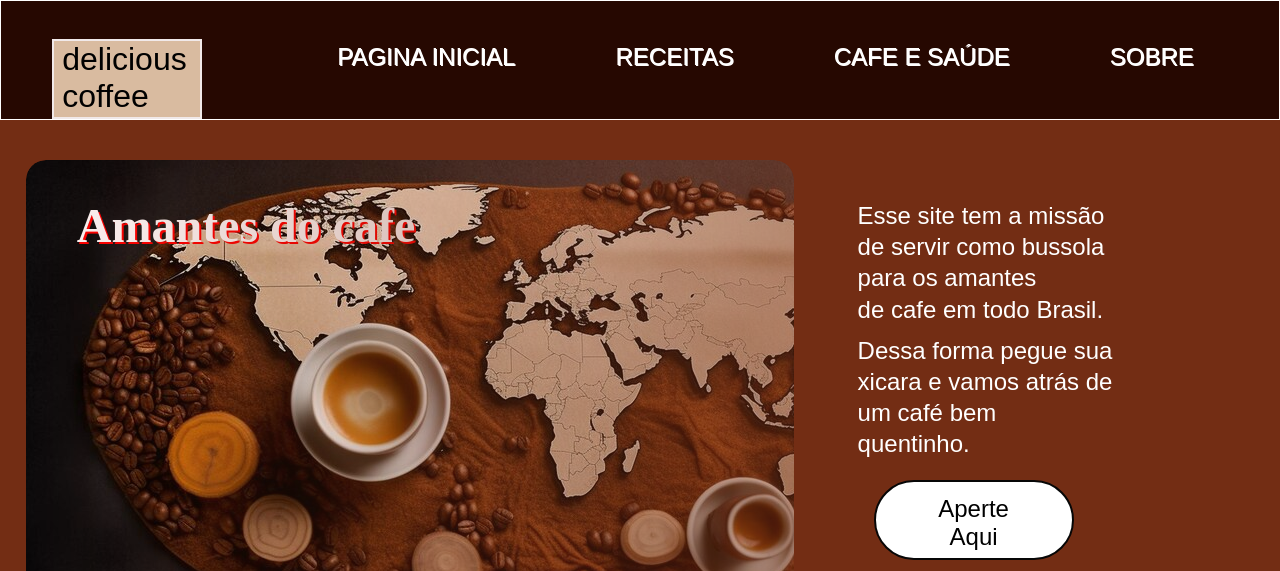
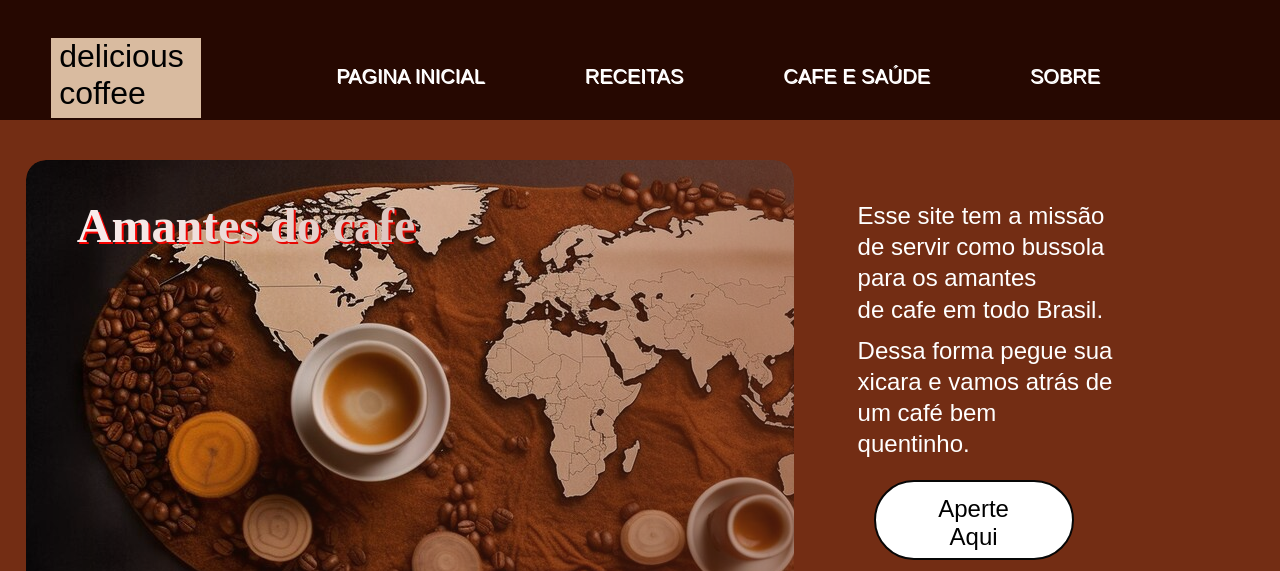
Before and after one commit to AdnanSD/CafeFinder, a plain HTML site: page index2.html in a window 1280 px wide. Shown: the top 571 px of the page. Drawn offline with nearby package versions, Linux system fonts and the light colour scheme; a small style sheet from the web is missing.

Commit message:
fildeset responsividade

```diff
--- a/index2.html
+++ b/index2.html
@@ -24,13 +24,12 @@
             <a href="" class="btn-close" onclick="btnClose()"><strong>x</strong></a>
             <ul>
                 <li> <a href="index2.html">PAGINA INICIAL</a></li>
-                <li> <a href="receitas.html">RECEITAS</a></li>
-                <li> <a href="cafeesaude.html">CAFE E SAÚDE</a></li>
-                <li> <a href="#contatoFundo">SOBRE</a></li>
+                <li> <a href="#">RECEITAS</a></li>
+                <li> <a href="#">CAFE E SAÚDE</a></li>
+                <li> <a href="#">SOBRE</a></li>
             </ul>
 
         </nav>
-
     </header>
 
 
@@ -123,7 +122,7 @@
                     <img class="LogoEmpresa" src="/imagens/LogoDaEmpresa.png" alt="imagem.png">
                 </div>
             </div>
-            <p>----------------------------------------------------------------</p>
+
     </footer>
     <script src="https://unpkg.com/leaflet@1.7.1/dist/leaflet.js"></script>
     <script src="Versao02.js" defer></script>
--- a/style2.css
+++ b/style2.css
@@ -14,12 +14,12 @@
   display: none;
   position: relative;
   font-size: 1.5em;
-text-align: center;
+  text-align: center;
   margin-right:-50px ;
   margin-top: 180px;
- padding: 3% 4%;
-line-height: 1.5em;
-color: #fffefe;
+  padding: 3% 4%;
+  line-height: 1.5em;
+  color: #fffefe;
 }
 
 
@@ -51,8 +51,8 @@ img {
   float: left;
   padding: 3% 4%;
   background-color: #260801;
-  border: solid 1px rgb(255, 255, 255);
-  overflow: hidden;
+
+
 }
 
 fieldset {
@@ -60,8 +60,7 @@ fieldset {
   width: 150px;
   height: 80px;
   float: left;
-  border: solid rgb(0, 0, 0) 2px;
-  overflow: hidden;
+
 }
 
 .logo {
@@ -132,23 +131,15 @@ e {
 
 .menu li {
   padding: 10%;
-  font-size: 1.5em;
-
-
 }
 
 .menu li a {
   color: rgb(0, 0, 0);
   text-shadow: 1px 1px #fffefe;
-  padding: 3%;
+
   font-weight: 700;
+  font-size: 20px;
 }
-
-.menu li a:hover {
-  border: 1px solid rgba(255, 0, 0, 0.664);
-  font-size: 1.5em;
-}
-
 
 .banner {
   margin-top: 20px;
@@ -456,12 +447,6 @@ e {
 
   }
 
-  .menu li a:hover {
-
-font-size: 2em;
-
-  }
-
 
   .banner {
     margin-top: 40px;
@@ -540,20 +525,19 @@ font-size: 2em;
 
 fieldset {
 
-  border: solid rgb(241, 233, 233) 2px;
+
 
 }
 
 .menu{
-  display: flex;
+
   justify-content: space-between;
   align-items: center;
-  margin-top: -10px;
+
 }
 
 
 .menu li{
-  flex: 1;
   margin-left: 70px;
  cursor: pointer;
 }
```
